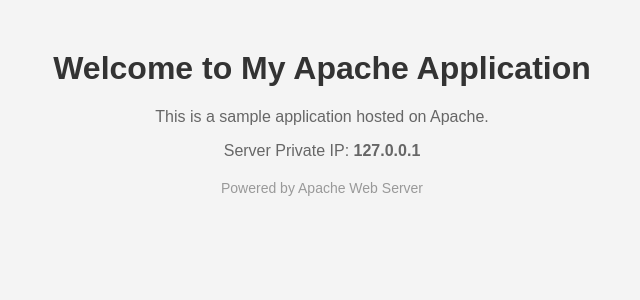
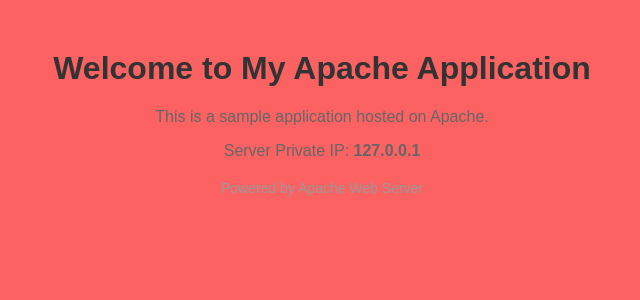
Before and after one commit to Sabeel28x/Demo-C1-CD, a PHP site: page / in a window 1280 px wide. Shown: the top 300 px of the page, without its empty margins (318-958 px from the left). Run offline with PHP 8.4, Linux system fonts and the light colour scheme.

Commit message:
Update index.php

```diff
--- a/index.php
+++ b/index.php
@@ -7,7 +7,7 @@
             font-family: Arial, sans-serif;
             text-align: center;
             margin-top: 50px;
-            background-color: #f4f4f4;
+            background-color: #fc6262;
         }
         h1 {
             color: #333;
```
